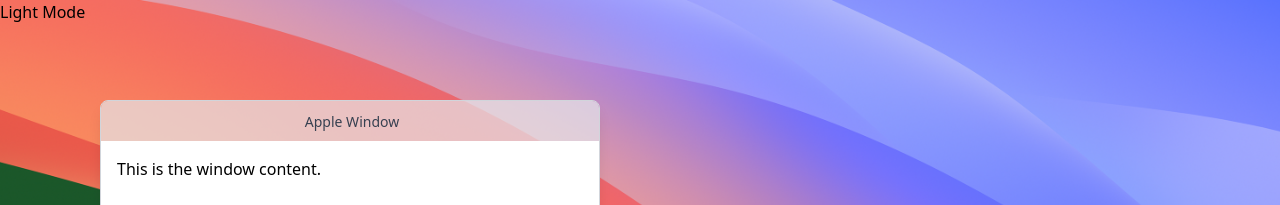
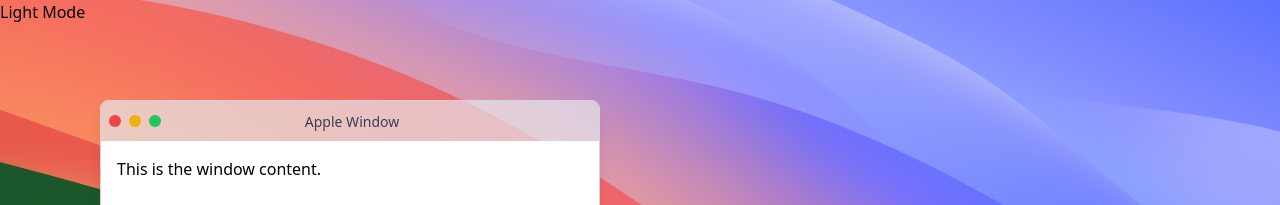
Before and after one commit to ITsMyPlan/todolist, a React (Vite) app: page / in a window 1280 px wide. Shown: the top 205 px of the page. Built offline with nearby package versions, Linux system fonts and the light colour scheme.

Commit message:
fix: className 동적 구성 (Don’t construct class names dynamically)

```diff
--- a/src/AppWindowHeader.tsx
+++ b/src/AppWindowHeader.tsx
@@ -1,4 +1,3 @@
-import React from 'react';
 import { registerDragEvent } from './utils/registerDragEvent';
 
 const CloseIcon = (): JSX.Element => (
@@ -40,23 +39,6 @@ const MaximizeIcon = (): JSX.Element => (
     </svg>
 );
 
-const WindowButton = ({
-    color,
-    onClick,
-    children,
-}: {
-    color: string;
-    onClick: () => void;
-    children: React.ReactNode;
-}): JSX.Element => (
-    <button
-        className={`relative w-3 h-3 rounded-full bg-${color}-500 group flex items-center justify-center`}
-        onClick={onClick}
-    >
-        {children}
-    </button>
-);
-
 interface AppWindowHeaderProps {
     appRect: { x: number; y: number; w: number; h: number };
     onSetAppRect: (DOMRect: { x: number; y: number; w: number; h: number }) => void;
@@ -82,15 +64,24 @@ const AppWindowHeader = (props: AppWindowHeaderProps): JSX.Element => {
             })}
         >
             <div className="flex space-x-2">
-                <WindowButton color="red" onClick={onClose}>
+                <button
+                    className={`relative w-3 h-3 rounded-full bg-red-500 group flex items-center justify-center`}
+                    onClick={onClose}
+                >
                     <CloseIcon />
-                </WindowButton>
-                <WindowButton color="yellow" onClick={onMinimize}>
+                </button>
+                <button
+                    className={`relative w-3 h-3 rounded-full bg-yellow-500 group flex items-center justify-center`}
+                    onClick={onMinimize}
+                >
                     <MinimizeIcon />
-                </WindowButton>
-                <WindowButton color="green" onClick={onMaximize}>
+                </button>
+                <button
+                    className={`relative w-3 h-3 rounded-full bg-green-500 group flex items-center justify-center`}
+                    onClick={onMaximize}
+                >
                     <MaximizeIcon />
-                </WindowButton>
+                </button>
             </div>
             <div className="text-center flex-1">
                 <span className="text-sm text-gray-700">Apple Window</span>
```
